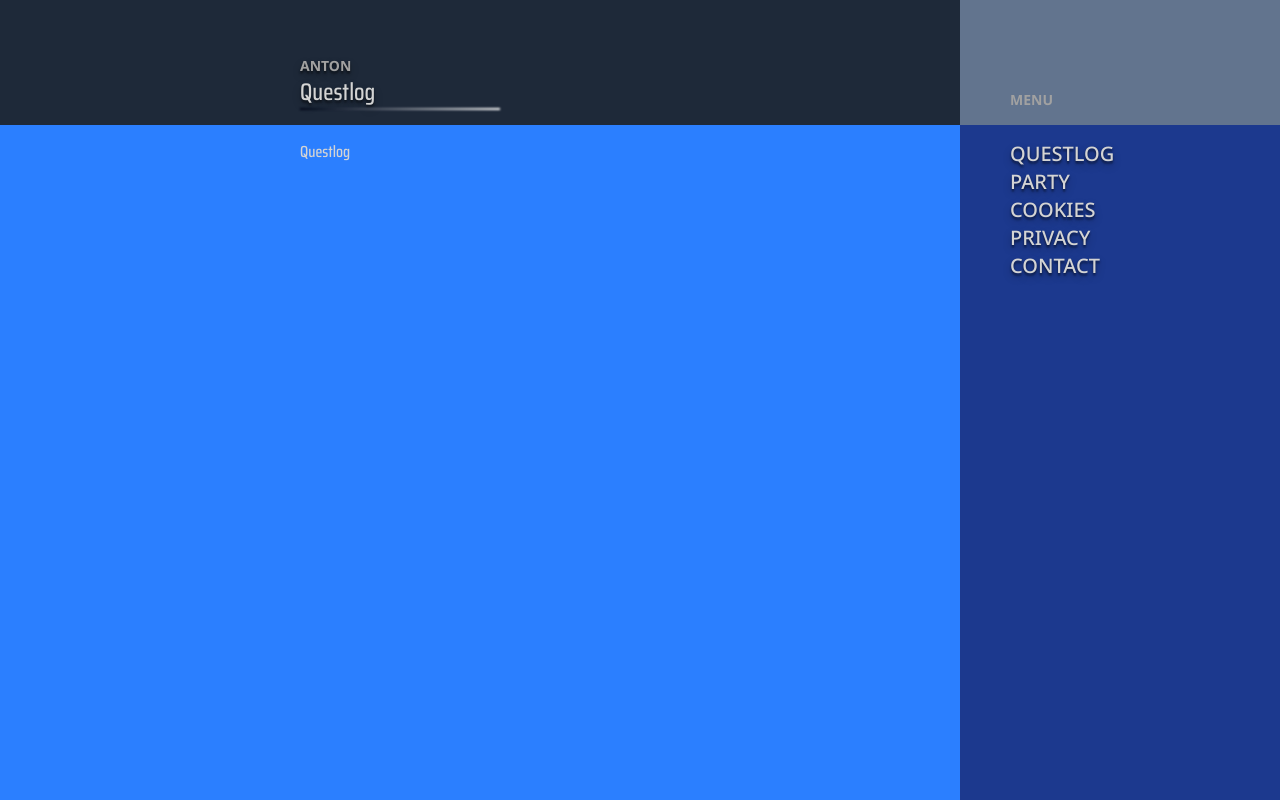
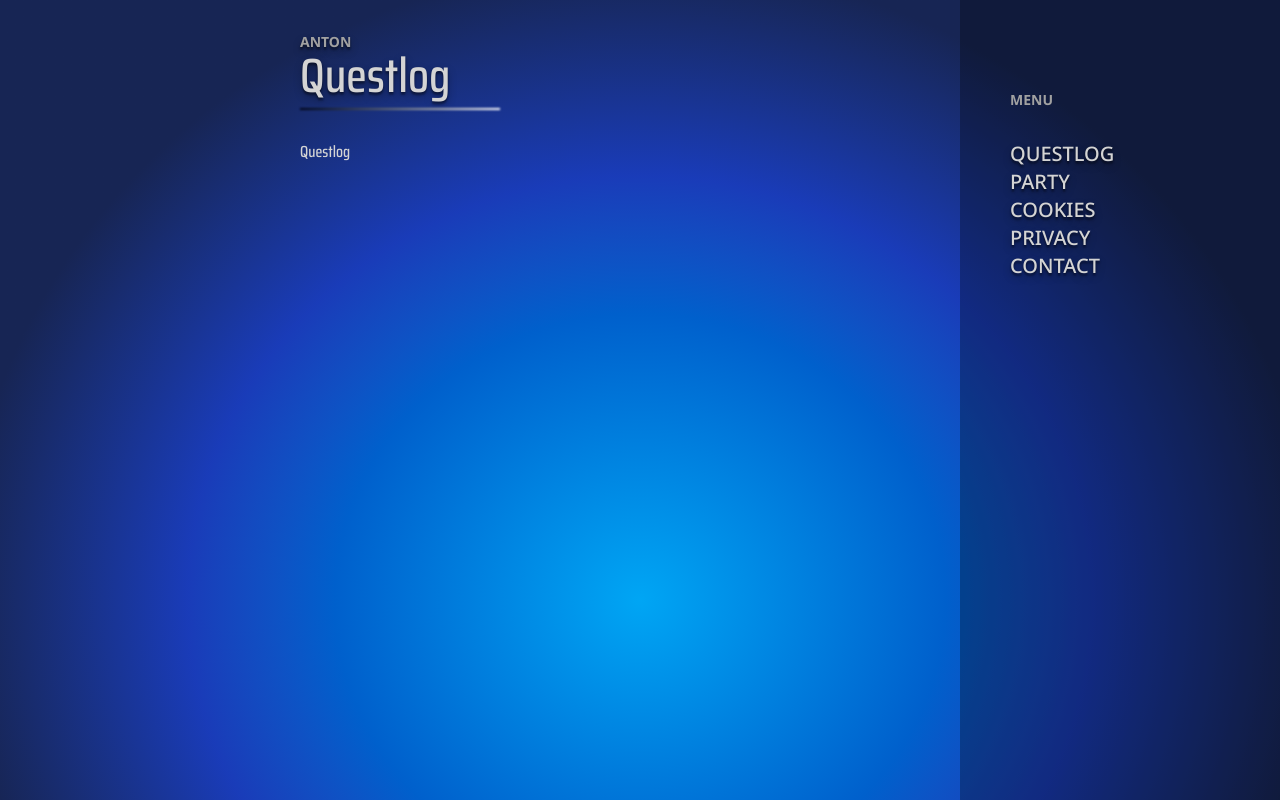
Before and after one commit to audioanton/dev-website-frontend, a Next.js app: page / in a window 1280 px wide. Built offline with nearby package versions, Linux system fonts and the light colour scheme.

Commit message:
refined background and hero shadows

```diff
--- a/app/layout.tsx
+++ b/app/layout.tsx
@@ -18,7 +18,10 @@ export default function RootLayout({
   children: React.ReactNode;
 }>) {
   return (
-    <html lang="en" className={`${saira.className} text-neutral-300`}>
+    <html
+      lang="en"
+      className={`${saira.className} text-neutral-300 bg-radial-[at_50%_75%] from-sky-500 via-blue-800 to-[#172554] to-75% `}
+    >
       <body className={`antialized`}>{children}</body>
     </html>
   );
--- a/app/ui/blocks/Header.tsx
+++ b/app/ui/blocks/Header.tsx
@@ -8,17 +8,17 @@ interface HeaderData {
 
 function Header({ title, subtitle, titleFont }: HeaderData) {
   return (
-    <div className="absolute top-0 left-0 bg-gray-800 w-full md:w-3/4 h-[125px]">
+    <div className="absolute top-0 left-0 w-full md:w-3/4 h-[125px]">
       <div className="absolute bottom-0 px-[50px] py-[15px] xl:px-[300px]">
         <h1
           className={`${titleFont?.className} text-neutral-400 text-shadow-lg/30 text-shadow-black text-sm font-bold [text-shadow:_1px_1px_1_#000,_-1px_-1px_1_#000,_1px_-1px_1_#000,_-1px_1px_1_#000]`}
         >
           {title}
         </h1>
-        <h2 className="text-2xl text-shadow-lg/30 text-shadow-black">
+        <h2 className="text-5xl text-shadow-lg/30 text-shadow-black">
           {subtitle}
         </h2>
-        <div className="h-[2px] bg-linear-to-r from-slate-950 to-white w-50 blur-[1px]"></div>
+        <div className="mt-2 h-[2px] bg-linear-to-r from-slate-950 to-white w-50 blur-[1px]"></div>
       </div>
     </div>
   );
--- a/app/ui/blocks/Main.tsx
+++ b/app/ui/blocks/Main.tsx
@@ -12,7 +12,7 @@ const Main = ({ name, selection, content }: mainProps) => {
   let hiddenClass = name === selection ? "" : "hidden";
 
   return (
-    <div className={`w-full h-screen md:w-3/4  bg-blue-500 ${hiddenClass}`}>
+    <div className={`w-full h-screen md:w-3/4 ${hiddenClass}`}>
       <div className="absolute top-[125px] w-full md:w-3/4">
         <div className="px-[50px] py-[15px] xl:pl-[300px]">{content}</div>
       </div>
--- a/app/ui/blocks/Sidebar.tsx
+++ b/app/ui/blocks/Sidebar.tsx
@@ -16,8 +16,8 @@ const Sidebar = ({ select, content, menuFont }: SidebarProps) => {
   return (
     <>
       {/* desktop */}
-      <div className="hidden md:block absolute right-0 top-0 w-1/4 h-full bg-blue-900">
-        <div className="absolute h-[125px] w-full bg-slate-500">
+      <div className="hidden md:block absolute right-0 top-0 w-1/4 h-full bg-black/30">
+        <div className="absolute h-[125px] w-full">
           <div
             className={`absolute bottom-0 px-[20px] py-[15px] xl:px-[50px] text-neutral-400 text-sm font-bold [text-shadow:_1px_1px_1_#000,_-1px_-1px_1_#000,_1px_-1px_1_#000,_-1px_1px_1_#000]`}
           >
--- a/app/ui/components/PartyMember.tsx
+++ b/app/ui/components/PartyMember.tsx
@@ -74,6 +74,7 @@ const PartyMember = (props: PartyMemberProps) => {
 
   return (
     <div className="flex flex-col gap-3 max-w-100 sm:max-w-[250px] pt-50 md:pt-30">
+      <div className="transition-shadow duration-200 hover:shadow-[0_0_20px_5px_#0ea5e9] hover:border-1 hover:border-sky-500/50">
         <div className="bg-gray-600/95 border border-black rounded-[1px] h-[200px] flex flex-col gap-4 shadow-xl/30 shadow-black">
           <div className="relative">
             <h3
@@ -112,7 +113,9 @@ const PartyMember = (props: PartyMemberProps) => {
                 <div className="bg-amber-500 w-3/4 h-[2px]"></div>
                 <div className="bg-neutral-300/95 w-1/4 h-[2px]"></div>
               </div>
-            <p className={`mx-2 text-xl text-shadow-lg/30 ${outlineDark} mb-3`}>
+              <p
+                className={`mx-2 text-xl text-shadow-lg/30 ${outlineDark} mb-3`}
+              >
                 {props.xp}
                 <span className={`${fontSecond} text-sm text-neutral-400`}>
                   {" "}
@@ -208,6 +211,7 @@ const PartyMember = (props: PartyMemberProps) => {
           </table>
         </div>
       </div>
+    </div>
   );
 };
 
```
Lines whose indentation alone changed are shown as unchanged.
